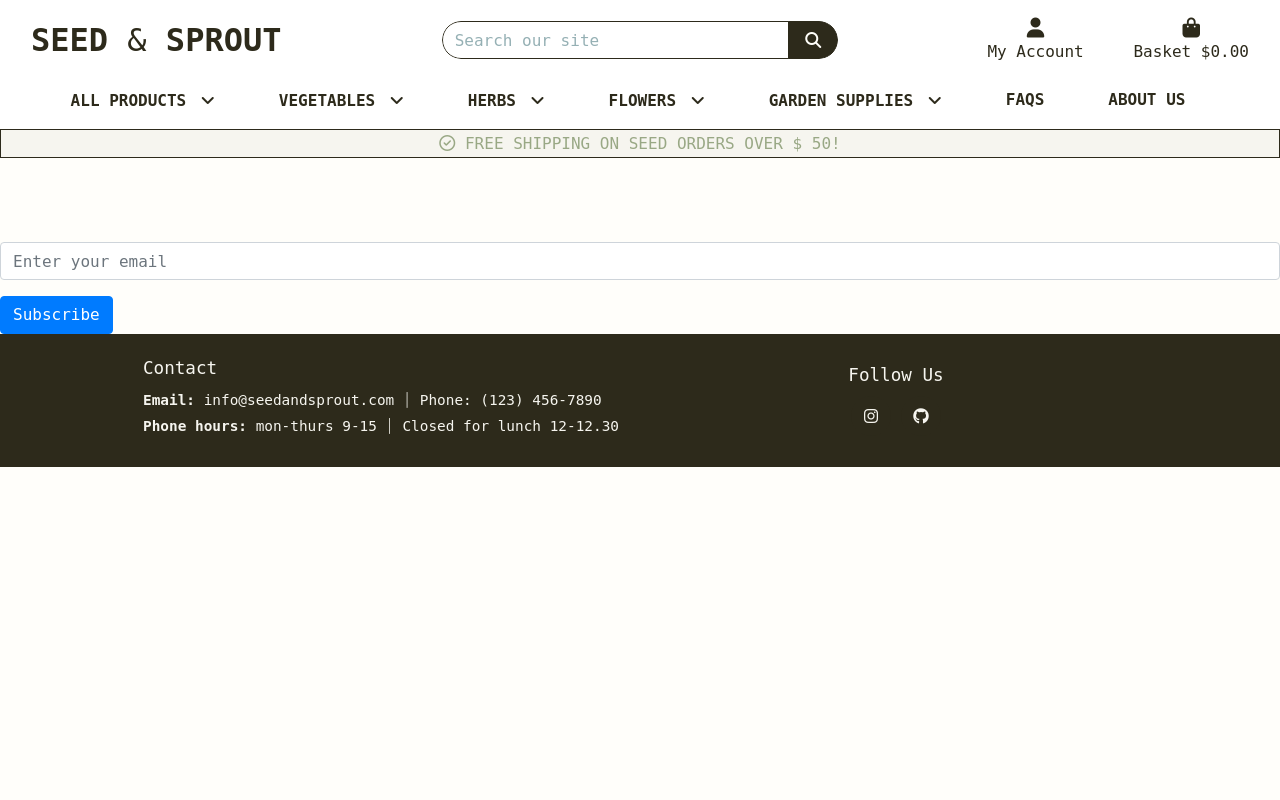
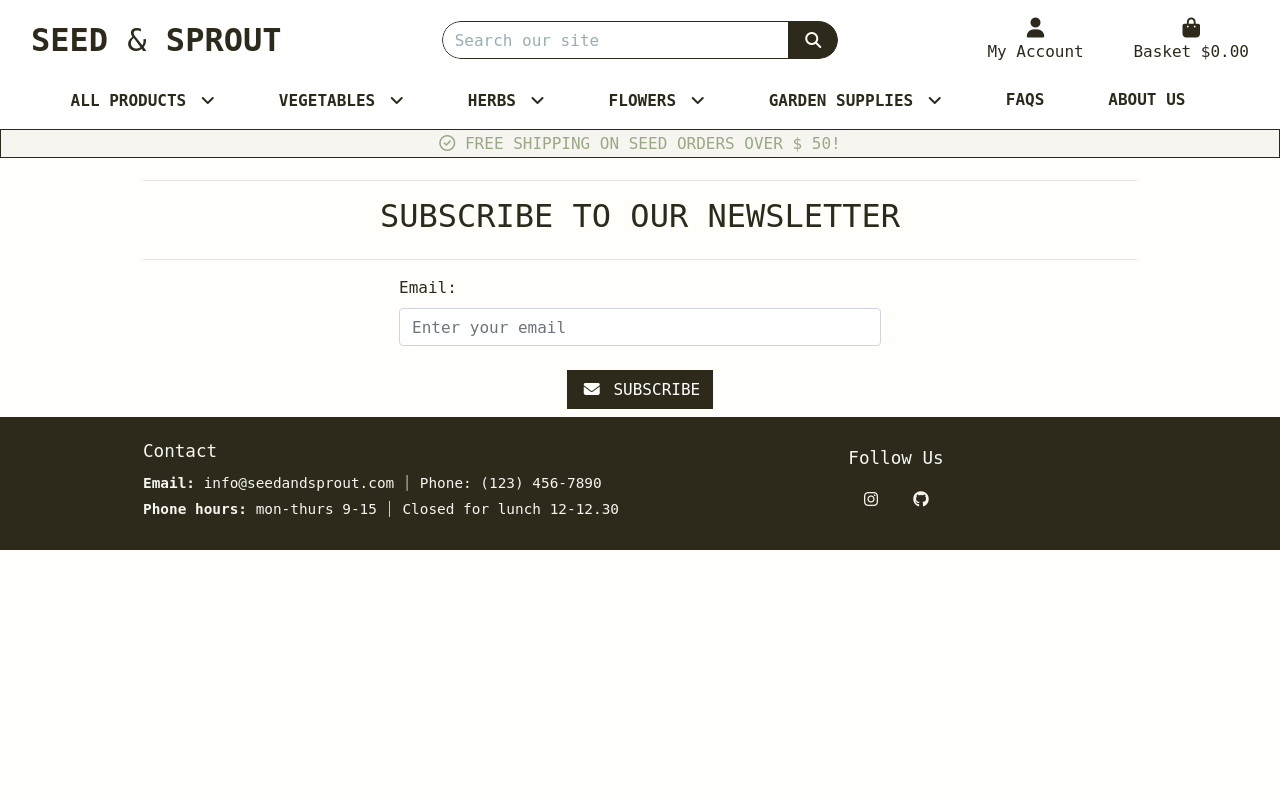
Before and after one commit to KikiBerg/pp5-ecommerce, a Django app: page /newsletter/signup/ in a window 1280 px wide. Run offline with Django 4.2, Linux system fonts and the light colour scheme; some libraries are stand-ins or nearby versions; some web fonts are replaced.

Commit message:
Newsletter: enhance template for consistent structure & improved ux

```diff
--- a/newsletter/templates/newsletter/signup.html
+++ b/newsletter/templates/newsletter/signup.html
@@ -11,10 +11,51 @@
 
 {% block content %}
 <div class="overlay"></div>
-<h2>Subscribe to Our Newsletter</h2>
-<form method="post">
-    {% csrf_token %}
-    {{ form.as_p }}
-    <button type="submit" class="btn btn-primary">Subscribe</button>
-</form>
+<!-- Main content container -->
+<div class="container mb-2 text-black">
+    <div class="row">
+        <div class="col">
+            <hr>
+            <h2 class="logo-font mb-4 text-black text-center">Subscribe to Our Newsletter</h2>
+            <hr>
+        </div>
+    </div>
+
+    <div class="row justify-content-center">
+        <div class="col-12 col-md-6">
+            <form method="post" action="{% url 'newsletter:signup' %}">
+                {% csrf_token %}
+                <div class="form-group">
+                    {{ form.email.label_tag }}
+                    {{ form.email }}
+                    {% if form.email.errors %}
+                        <div class="invalid-feedback d-block">
+                            {{ form.email.errors }}
+                        </div>
+                    {% endif %}
+                </div>
+                <div class="text-center mt-4">
+                    <button type="submit" class="btn btn-black rounded-0">
+                        <span class="icon">
+                            <i class="fas fa-envelope"></i>
+                        </span>
+                        <span class="text-uppercase">Subscribe</span>
+                    </button>
+                </div>
+            </form>
+        </div>
+    </div>
+
+    {% if messages %}
+    <div class="row mt-4">
+        <div class="col-12">
+            {% for message in messages %}
+            <div class="alert {% if message.tags == 'success' %}alert-success{% else %}alert-info{% endif %} text-center" role="alert">
+                {{ message }}
+            </div>
+            {% endfor %}
+        </div>
+    </div>
+    {% endif %}
+</div>
 {% endblock %}
```
